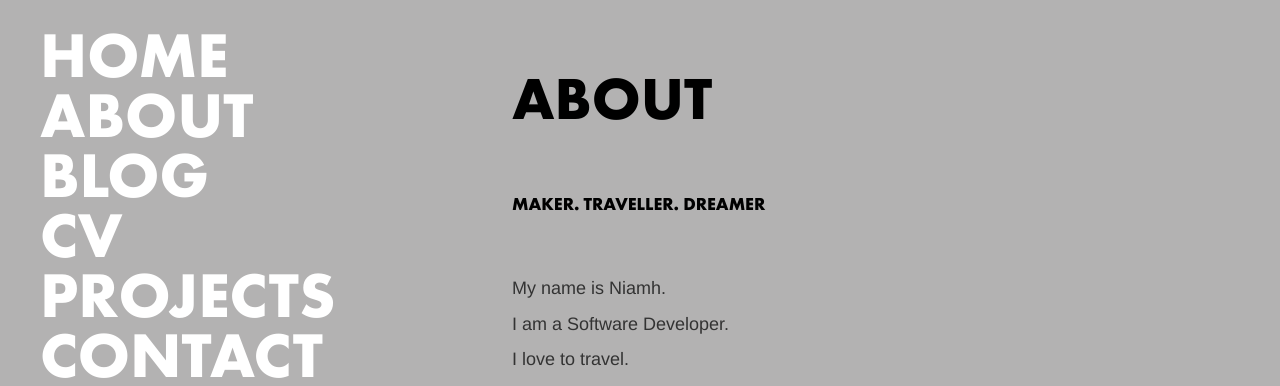
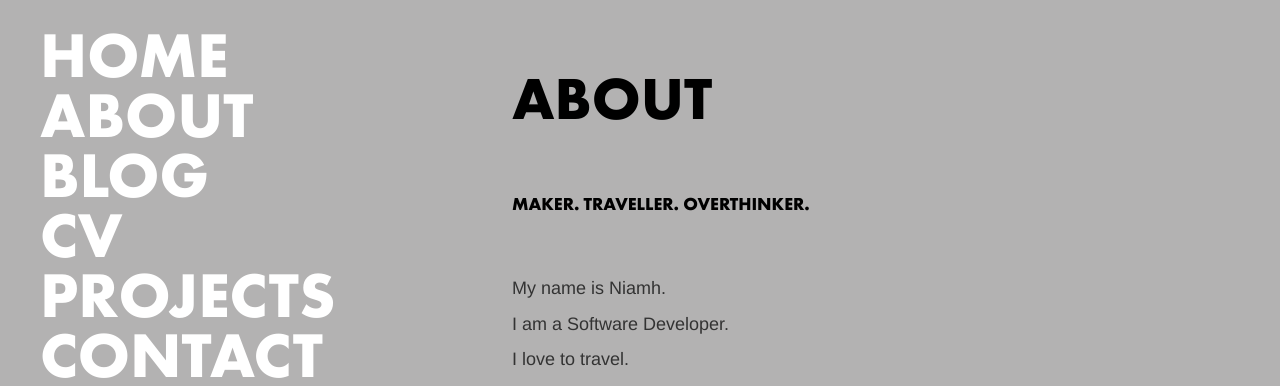
Before and after one commit to nileahtobhair/nileahtobhair.github.io, a Jekyll site: the page built from about.md, in a window 1280 px wide. Shown: the top 386 px of the page. Built offline with Jekyll 4.4.1, drawn with Linux system fonts in a browser that asks for light colours.

Commit message:
about blurb change

```diff
--- a/about.md
+++ b/about.md
@@ -9,7 +9,7 @@ menu: true
 
 	<div class='big-content'>
 	    <h3 class='big-heading'>About</h3>
-	    <h4>Maker. Traveller. Dreamer</h4>
+	    <h4>Maker. Traveller. Overthinker.</h4>
 	    <p>My name is Niamh.</p>
 	    <p>I am a Software Developer.</p>
 	    <p>I love to travel.</p>
```
